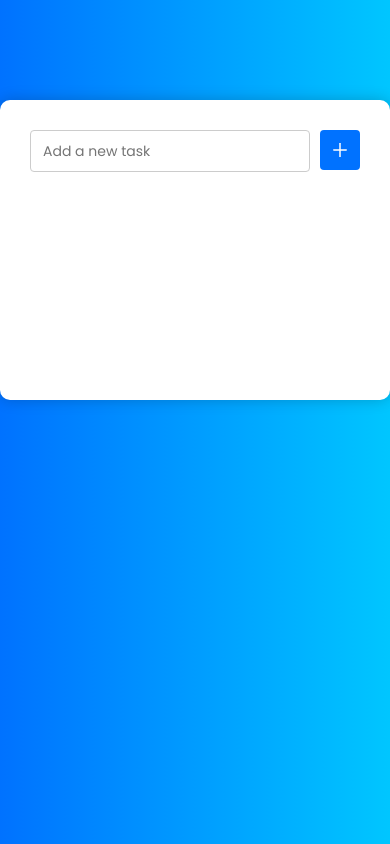
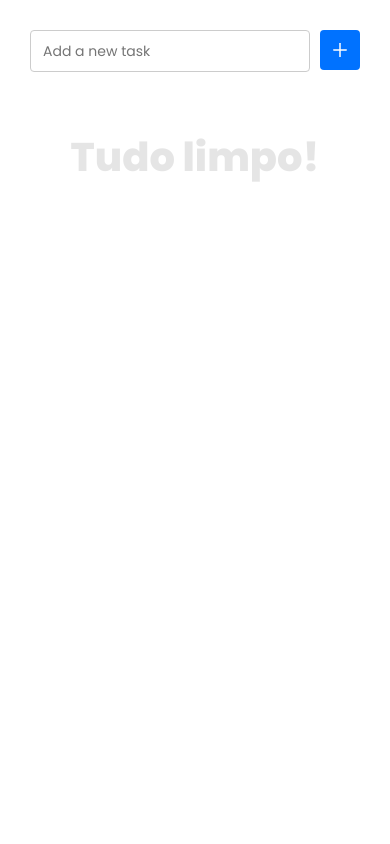
Before and after one commit to rolwane/todolist-react, a React (Create React App) app: page / in a window 390 px wide. Built offline with nearby package versions, Linux system fonts and the light colour scheme.

Commit message:
Adicionado component especifico quando nao houver nenhuma task adicionada

```diff
--- a/src/App.css
+++ b/src/App.css
@@ -8,9 +8,9 @@
   left: 50%;
   top: 100px;
   transform: translate3d(-50%, 0, 0);
-  border-radius: 10px;
-  -webkit-border-radius: 10px;
-  -moz-border-radius: 10px;
+  border-radius: 7px;
+  -webkit-border-radius: 7px;
+  -moz-border-radius: 7px;
   -webkit-box-shadow: 0 0 15px rgba(0, 0, 0, 0.2);
   -moz-box-shadow: 0 0 15px rgba(0, 0, 0, 0.2);
   box-shadow: 0 0 15px rgba(0, 0, 0, 0.2);
@@ -21,3 +21,14 @@
   display: flex;
   flex-direction: column;
 }
+
+@media screen and (max-width: 768px) {
+  .box {
+    min-height: 100vh;
+    max-width: none;
+    top: 0;
+    left: 0;
+    border-radius: 0;
+    transform: translate3d(0, 0, 0);
+  }
+}
--- a/src/App.jsx
+++ b/src/App.jsx
@@ -4,6 +4,7 @@ import './App.css';
 // imported components
 import FormTask from './components/FormTask';
 import Task from './components/Task';
+import EmptyTask from './components/EmptyTask';
 
 class App extends Component {
   constructor() {
@@ -61,6 +62,7 @@ class App extends Component {
       <div className="box">
         <FormTask onAdd={this.addTask} />
         <ol className="list">
+          {tasks.length === 0 ? <EmptyTask /> : ''}
           {
           tasks.map((task, index) => (
             <Task
--- /dev/null
+++ b/src/components/EmptyTask/index.jsx
@@ -0,0 +1,16 @@
+import React, { Component } from 'react';
+import './style.css';
+
+class EmptyTask extends Component {
+  constructor() {
+    super();
+
+    this.setState({});
+  }
+
+  render() {
+    return <span className="empty-task">Tudo limpo!</span>;
+  }
+}
+
+export default EmptyTask;
--- /dev/null
+++ b/src/components/EmptyTask/style.css
@@ -0,0 +1,7 @@
+.empty-task {
+  color: rgba(0, 0, 0, 0.1);
+  text-align: center;
+  font-size: 40px;
+  font-weight: 800;
+  margin-top: 35px;
+}
```
